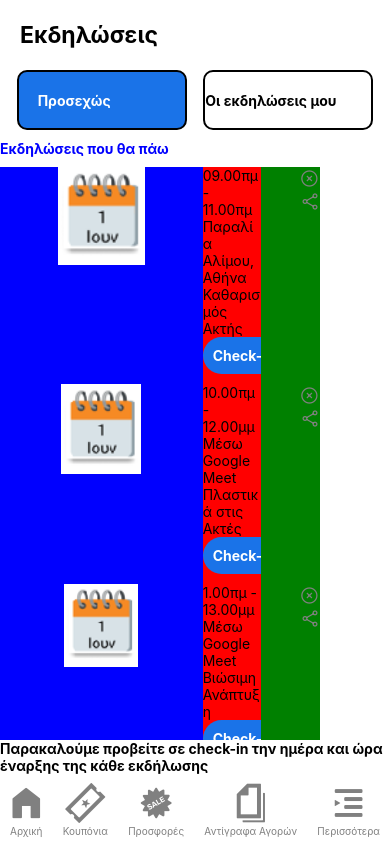
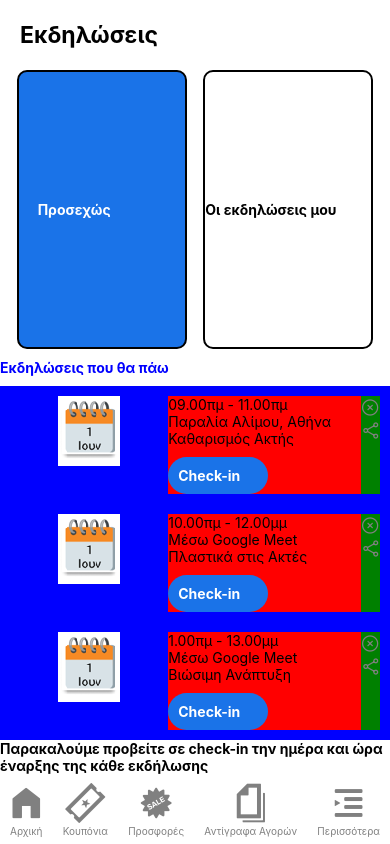
Before and after one commit to chara-b/LidlAppForHackathonParticipation, a React Native app: screen / in a window 390 px wide. Built offline with nearby package versions, Linux system fonts and the light colour scheme.

Commit message:
events list positioning is now fixed

```diff
--- a/src/ui/components/molecules/CEventsList/CEventsList.js
+++ b/src/ui/components/molecules/CEventsList/CEventsList.js
@@ -74,15 +74,15 @@ const styles = StyleSheet.create({
     flexDirection: "row",
     justifyContent: "space-evenly",
     backgroundColor: "blue",
+    padding: "10px",
+    width: "100%",
   },
   content: {
-    flex: 1,
-    width: "300px",
+    flex: 10,
     backgroundColor: "red",
   },
   rightVerticalButtons: {
     flex: 1,
-    alignItems: "flex-end",
     backgroundColor: "green",
   },
   button: {
@@ -93,12 +93,10 @@ const styles = StyleSheet.create({
     borderRadius: "40px",
     textAlign: "center",
     justifyContent: "center",
-    marginBottom: "10px",
+    marginTop: "10px",
   },
   eventCalendarIcon: {
-    flex: 1,
-    width: "45%",
-    height: "45%",
+    flex: 5,
     resizeMode: "contain",
   },
 });
--- a/src/ui/components/organisms/eventsList.js
+++ b/src/ui/components/organisms/eventsList.js
@@ -22,7 +22,6 @@ const EventsList = ({ data }) => {
 
   return (
     <CEventsList
-      style={styles.container}
       data={data}
       buttonTitle={buttonTitle}
       buttonDisabled={buttonDisabled}
@@ -35,9 +34,5 @@ const EventsList = ({ data }) => {
     ></CEventsList>
   );
 };
-const styles = StyleSheet.create({
-  container: {
-    width: "100%",
-  },
-});
+const styles = StyleSheet.create({});
 export default EventsList;
--- a/src/ui/screens/myEventsScreen.js
+++ b/src/ui/screens/myEventsScreen.js
@@ -74,7 +74,7 @@ function ΜyEventsScreen(props) {
           disabled={false}
         />
       </View>
-      <View style={styles.container}>
+      <View>
         <Text style={styles.subTitle}>{subTitle}</Text>
         <EventsList data={data}></EventsList>
         <Text style={styles.notificationTitle}>{notificationTitle}</Text>
@@ -84,10 +84,6 @@ function ΜyEventsScreen(props) {
 }
 
 const styles = StyleSheet.create({
-  container: {
-    flex: 9,
-    alignItems: "flex-start",
-  },
   buttonsContainer: {
     flex: 1,
     width: "100%",
```
